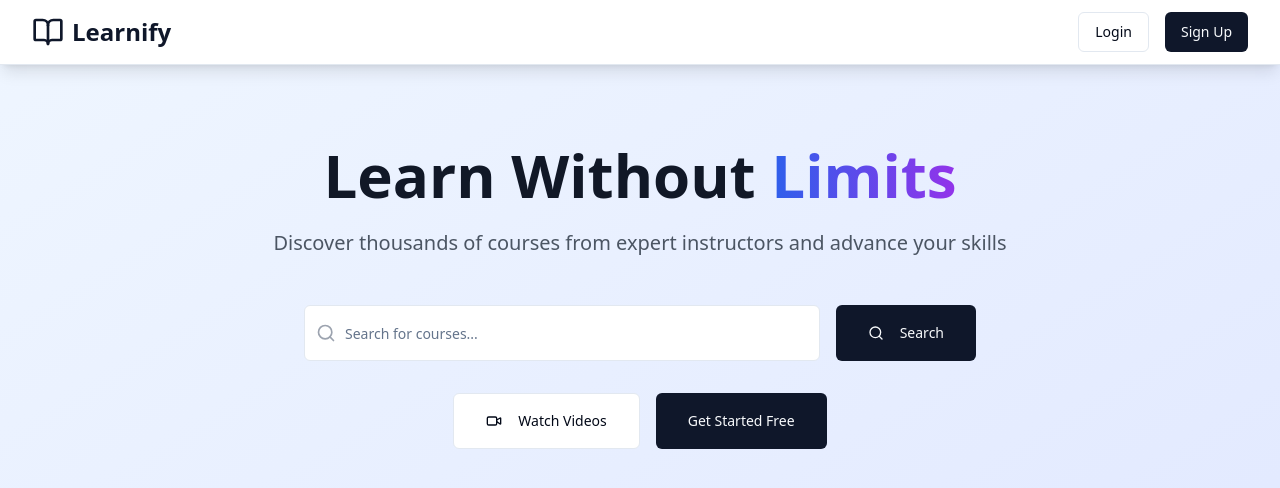
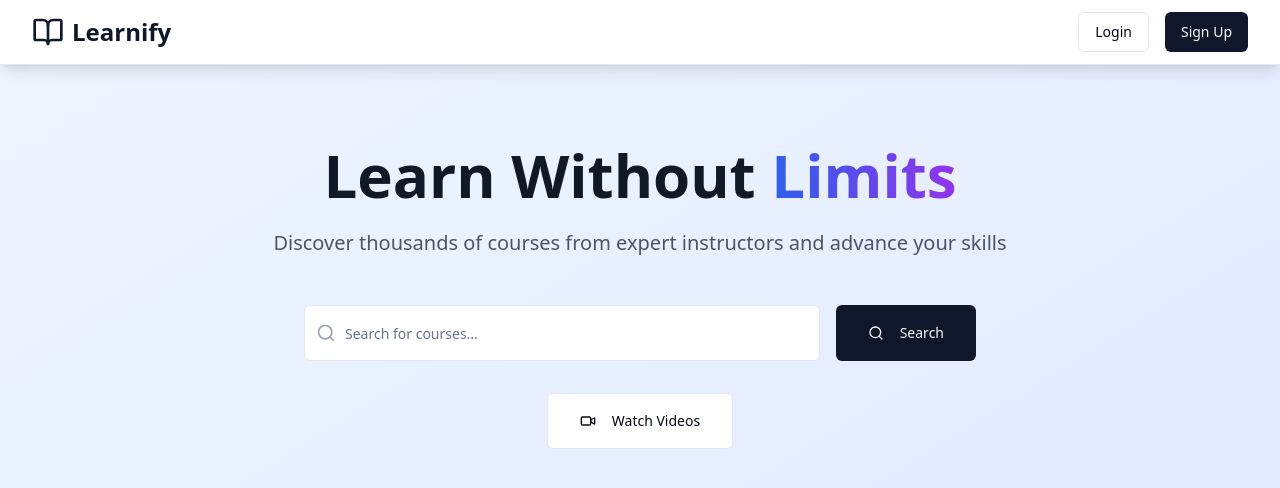
Before and after one commit to yelloweducation/learnify-react-campus-92, a React (Vite) app: page / in a window 1280 px wide. Shown: the top 488 px of the page. Built offline with nearby package versions, Linux system fonts and the light colour scheme.

Commit message:
Remove "Get Started Free" button
Removes the "Get Started Free" button from the home page.

```diff
--- a/src/pages/Index.tsx
+++ b/src/pages/Index.tsx
@@ -1,6 +1,6 @@
 
 import React, { useState } from 'react';
-import { Link, useNavigate } from 'react-router-dom';
+import { useNavigate } from 'react-router-dom';
 import { Button } from '@/components/ui/button';
 import { Input } from '@/components/ui/input';
 import Navbar from '@/components/Navbar';
@@ -55,17 +55,12 @@ const Index = () => {
               </div>
             </div>
 
-            {/* Action Buttons */}
-            <div className="flex flex-col sm:flex-row gap-4 justify-center">
+            {/* Action Button */}
+            <div className="flex justify-center">
               <Button onClick={handleVideoFeed} size="lg" variant="outline" className="h-14 px-8">
                 <Video className="mr-2 h-5 w-5" />
                 Watch Videos
               </Button>
-              <Link to="/register">
-                <Button size="lg" className="h-14 px-8">
-                  Get Started Free
-                </Button>
-              </Link>
             </div>
           </div>
         </div>
```
